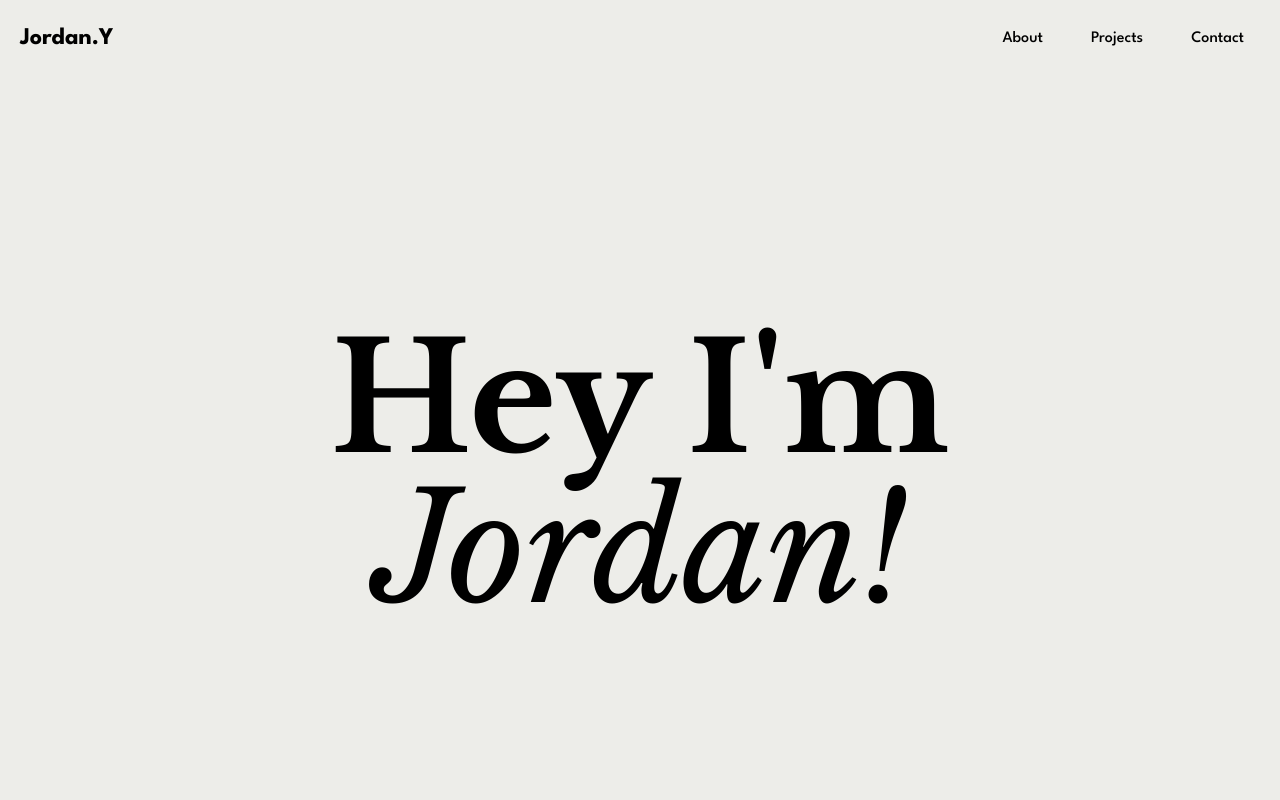
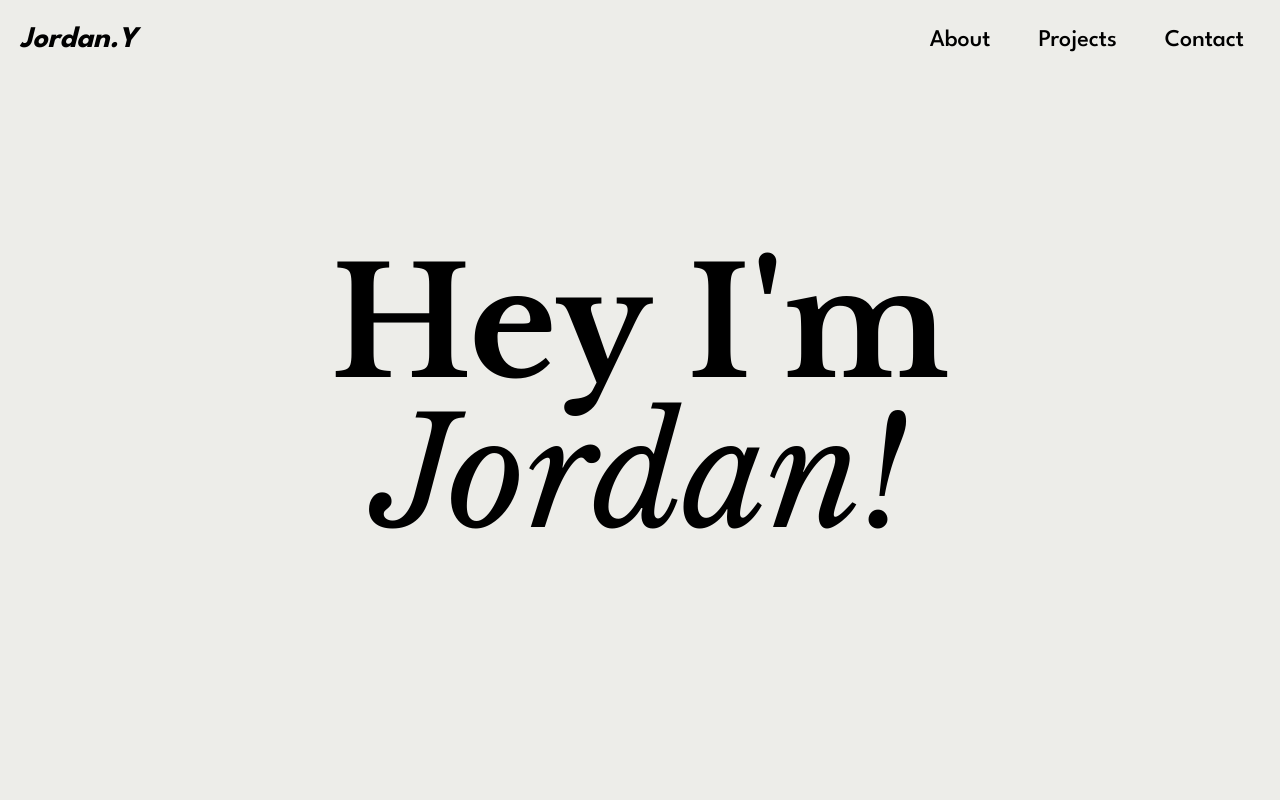
Before and after one commit to JorYin/Personal-Website, a React (Vite) app: page / in a window 1280 px wide. Shown: the top 800 px of the page. Built offline with nearby package versions, Linux system fonts and the light colour scheme.

Commit message:
section text

```diff
--- a/src/components/Animations/TextMotionAnimation.tsx
+++ b/src/components/Animations/TextMotionAnimation.tsx
@@ -10,6 +10,7 @@ const TextMotionAnimation = ({ children, ClassName } : TextMotionAnimation) => {
     <motion.div
       initial={{ y:"100%", opacity: 0 }}
       animate={{ y:0, opacity: 1}}
+      viewport={{ amount: 0.05 }}
       transition={{
         duration: 0.8,
         delay: 0.5,
--- /dev/null
+++ b/src/components/Core/LocalTime.tsx
@@ -0,0 +1,24 @@
+import { useState, useEffect } from "react";
+
+const LocalTime = () => {
+
+  let [date, setDate] = useState(new Date());
+
+  useEffect(() => {
+
+    let timer = setInterval(() => setDate(new Date()), 1000);
+
+    return function cleanup() {
+      clearInterval(timer);
+    }
+
+  });
+
+  return(
+    <div className="">
+      <p className="font-Libre-Baskerville text-xl">{date.toLocaleTimeString()}</p>
+    </div>
+  );
+};
+
+export default LocalTime;
--- a/src/components/Navigation/Footer.tsx
+++ b/src/components/Navigation/Footer.tsx
@@ -1,11 +1,11 @@
 const Footer = () => {
   return(
-      <footer className="w-full py-4">
+      <footer className="w-full py-10">
         <div className="max-w-7xl mx-auto">
           <div className="flex justify-between items-center text-center mx-5">
             <div>
-              <h1 className="font-extrabold font-League-Spartan text-sm md:text-2xl">
-                © 2024 Jordan.y
+              <h1 className="font-League-Spartan font-bold text-xl md:text-2xl">
+                © 2024 Jordan.Y
               </h1>
             </div>
             <div>
--- a/src/components/Navigation/Nav.tsx
+++ b/src/components/Navigation/Nav.tsx
@@ -7,20 +7,20 @@ const Nav = () => {
         <div className="max-w-7xl mx-auto">
           <nav className="flex justify-between items-center mx-5">
             <div>
-              <h1 className="font-League-Spartan font-bold text-2xl">
+              <h1 className="font-League-Spartan font-bold italic text-3xl">
                 Jordan.Y
               </h1>
             </div>
             <div>
               <ul className="flex">
                 <li className="py-2 px-4">
-                  <a href="/#about" className="font-League-Spartan font-medium">About</a>
+                  <a href="/#about" className="font-League-Spartan font-medium text-2xl">About</a>
                 </li>
                 <li className="ml-4 py-2 px-4">
-                  <a href="/#projects" className="font-League-Spartan font-medium">Projects</a>
+                  <a href="/#projects" className="font-League-Spartan font-medium text-2xl">Projects</a>
                 </li>
                 <li className="ml-4 py-2 px-4">
-                  <a href="/#contact" className="font-League-Spartan font-medium">Contact</a>
+                  <a href="/#contact" className="font-League-Spartan font-medium text-2xl">Contact</a>
                 </li>
               </ul>
             </div>
--- a/src/components/Sections/Contact.tsx
+++ b/src/components/Sections/Contact.tsx
@@ -1,5 +1,6 @@
 import SectionAnimations from "../Animations/SectionAnimations";
 import { FaGithub, FaLinkedin } from "react-icons/fa6";
+import LocalTime from "../Core/LocalTime";
 
 const Contact = () => {
 
@@ -7,16 +8,16 @@ const Contact = () => {
       <section id="contact" className="w-full bg-slate-100 py-64">
         <div className="max-w-7xl mx-auto">
           <SectionAnimations>
-            <h1 className="mx-5 mb-10 text-center text-5xl md:text-8xl lg:text-9xl font-bold font-League-Spartan">LETS GET IN TOUCH!</h1>
+            <h1 className="mx-5 mb-10 text-center text-5xl md:text-8xl lg:text-9xl font-bold font-League-Spartan">CONTACT</h1>
           </SectionAnimations>
-          <div className="mx-5 grid grid-cols-1 lg:grid-cols-2 gap-8 ">
+          <div className="mx-5 grid grid-cols-1 lg:grid-cols-3 gap-8 ">
             <div>
-              <h1 className="font-League-Spartan font-medium text-3xl md:text-5xl lg:text-6xl mb-5">Email</h1>
-              <a href="mailto:jordany@bu.edu" className="text-xl lg:text-3xl transition-all ease-in-out delay-100 hover:text-cyan-500">jordany@bu.edu</a>
+              <h1 className="font-League-Spartan font-medium text-3xl md:text-5xl lg:text-6xl mb-4">Contact Details</h1>
+              <a href="mailto:jordany@bu.edu" className="font-Libre-Baskerville text-xl ml-1 transition-all ease-in-out delay-100 hover:text-cyan-500">jordany@bu.edu</a>
             </div>
             <div className="flex flex-col">
               <div className="mb-10">
-                <h1 className="mb-5 font-League-Spartan font-medium text-3xl md:text-5xl lg:text-6xl">Digital Spaces</h1>
+                <h1 className="mb-4 font-League-Spartan font-medium text-3xl md:text-5xl lg:text-6xl">Digital Spaces</h1>
                 <ul>
                   <li className="flex items-center mb-2">
                     <FaLinkedin className="w-8 h-8 mr-2"/>
@@ -32,9 +33,11 @@ const Contact = () => {
                   </li>
                 </ul>
               </div>
-              <div>
-                <h1 className="font-League-Spartan font-medium text-3xl md:text-5xl lg:text-6xl">Location</h1>
-              </div>
+            </div>
+            <div>
+                <h1 className="font-League-Spartan font-medium text-3xl md:text-5xl lg:text-6xl mb-4">Local Time</h1>
+                <LocalTime></LocalTime>
+                <p className="font-Libre-Baskerville text-xl">Dallas, Texas</p>
             </div>
           </div>
         </div>
--- a/src/components/Sections/Hero.tsx
+++ b/src/components/Sections/Hero.tsx
@@ -4,7 +4,7 @@ const Hero = () => {
 
   return(
       <section id="hero" className="w-[100vw] h-[100vh] flex justify-center items-center">
-        <div className="max-w-7xl mx-auto">
+        <div className="max-w-7xl mx-auto mb-40">
           <TextMotionAnimation ClassName="text-center">
             <h1 className="text-7xl md:text-9xl lg:text-[150px] font-Libre-Baskerville font-bold">Hey I'm</h1>
             <h1 className="text-7xl md:text-9xl lg:text-[150px] font-Libre-Baskerville italic">Jordan!</h1>
--- a/src/index.css
+++ b/src/index.css
@@ -2,6 +2,12 @@
 @tailwind components;
 @tailwind utilities;
 
+* {
+  /*
+  outline: 1px solid #f00
+  */
+}
+
 html {
   scroll-behavior: smooth;
 }
```
